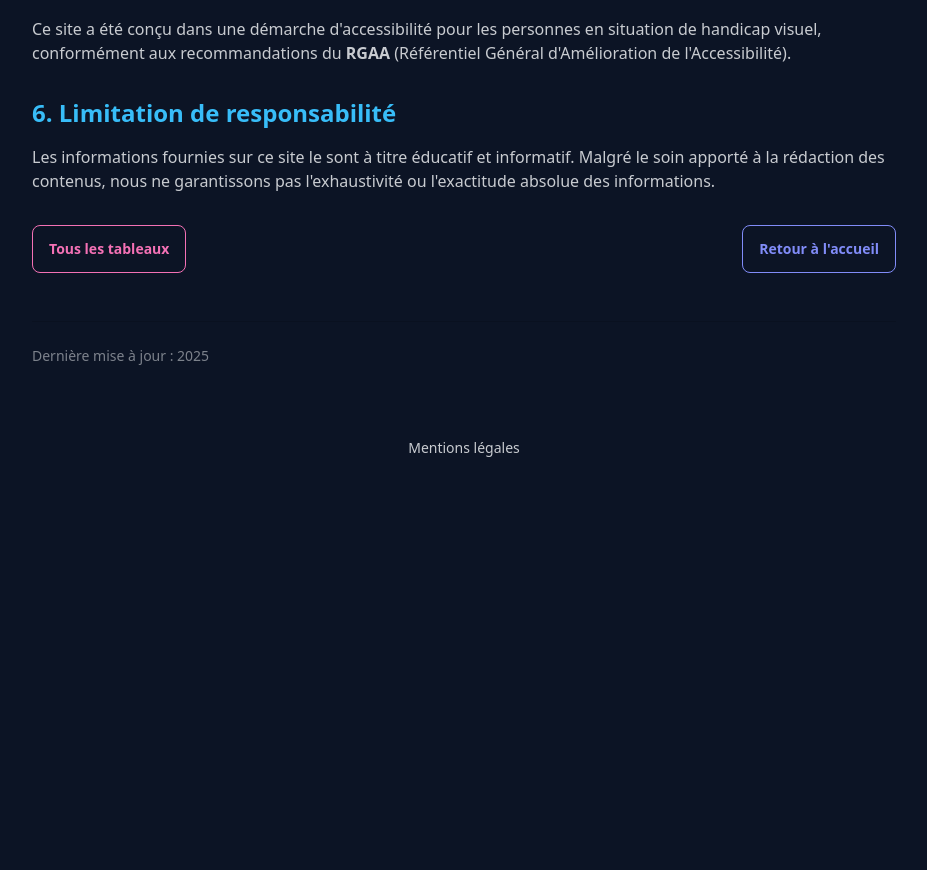
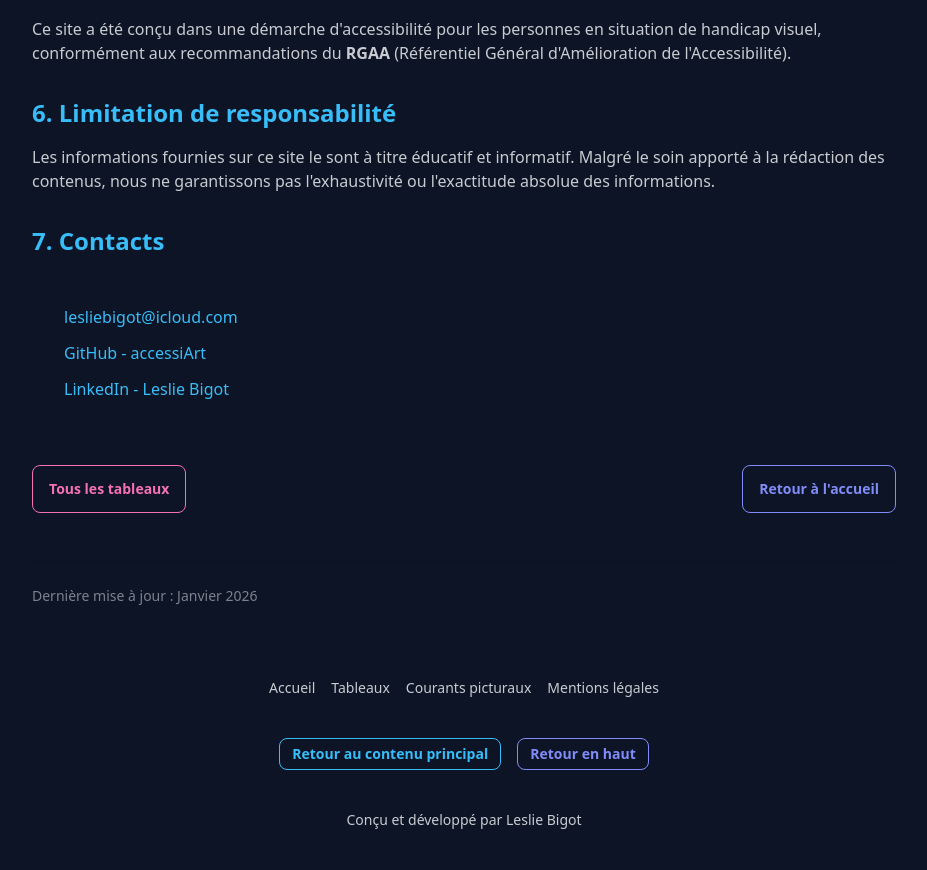
Before and after one commit to lesliebigot/accessiArt, a Node server app: page /legal-notice in a window 1280 px wide. Shown: the part 1279-2149 px from the top of the page, without its empty margins (176-1103 px from the left). Before the commit the page ends 1736 px from the top, so only its background shows below. Run offline with Node 20, Linux system fonts and the light colour scheme; style sheets or scripts are compiled from the project's sources; some libraries are stand-ins or nearby versions.

Commit message:
feat : enhance legal notice and footer

```diff
--- a/src/views/pages/legal-notice.ejs
+++ b/src/views/pages/legal-notice.ejs
@@ -73,6 +73,35 @@
         Malgré le soin apporté à la rédaction des contenus, nous ne garantissons pas l'exhaustivité ou l'exactitude absolue des informations.
       </p>
     </section>
+    <section class="mb-8">
+      <h2 class="text-2xl font-bold text-primary mb-4">7. Contacts</h2>
+        <div class="card-body">
+          <ul class="space-y-3">
+            <li class="flex items-center gap-3">
+              <a href="mailto:lesliebigot@icloud.com" class="link link-primary link-hover">
+                lesliebigot@icloud.com
+              </a>
+            </li>
+            <li class="flex items-center gap-3">
+              <a href="https://github.com/lesliebigot/accessiArt"
+                 class="link link-primary link-hover"
+                 target="_blank"
+                 rel="noopener noreferrer">
+                GitHub - accessiArt
+              </a>
+            </li>
+            <li class="flex items-center gap-3">
+              <a href="https://www.linkedin.com/in/lesliebigot"
+                 class="link link-primary link-hover"
+                 target="_blank"
+                 rel="noopener noreferrer">
+                LinkedIn - Leslie Bigot
+              </a>
+            </li>
+          </ul>
+        </div>
+    </section>
+
     <!-- Navigation -->
     <nav aria-label="Navigation" class="mt-8 flex justify-between items-center">
       <a href="/paintings">
@@ -87,7 +116,7 @@
       </a>
     </nav>
     <footer class="mt-12 pt-6 border-t border-base-300 text-sm text-base-content/60">
-      <p>Dernière mise à jour : 2025</p>
+      <p>Dernière mise à jour : Janvier 2026</p>
     </footer>
   </div>
 </main>
--- a/src/views/partials/footer.ejs
+++ b/src/views/partials/footer.ejs
@@ -1,8 +1,41 @@
 <!-- pied de page -->
-    <footer class="footer footer-horizontal footer-center bg-base-200 text-base-content rounded p-10">
-        <nav>
-            <a href="/legal-notice" className="link link-hover">Mentions légales</a>
-        </nav>
+
+  <footer class="footer footer-center p-10 bg-base-200 text-base-content">
+      <nav aria-label="Navigation du pied de page">
+        <div class="grid grid-flow-col gap-4">
+          <a href="/" class="link link-hover">Accueil</a>
+          <a href="/paintings" class="link link-hover">Tableaux</a>
+          <a href="/movements" class="link link-hover">Courants picturaux</a>
+          <a href="/legal-notice" class="link link-hover">Mentions légales</a>
+        </div>
+      </nav>
+
+      <!-- Bouton "Retour en haut" / "Retour au contenu principal" -->
+      <nav aria-label="Navigation rapide">
+        <div class="flex flex-col sm:flex-row gap-4">
+          <a
+            href="#main-content"
+            class="btn btn-outline btn-primary btn-sm"
+            aria-label="Retour au contenu principal de la page"
+          >
+            Retour au contenu principal
+          </a>
+
+          <a
+            href="#top"
+            class="btn btn-outline btn-secondary btn-sm"
+            aria-label="Retour en haut de la page"
+          >
+            Retour en haut
+          </a>
+        </div>
+      </nav>
+
+      <aside>
+        <p class="text-sm">
+          Conçu et développé par Leslie Bigot
+        </p>
+      </aside>
     </footer>
   </body>
 </html>
--- a/src/views/partials/header.ejs
+++ b/src/views/partials/header.ejs
@@ -1,4 +1,4 @@
-<body data-theme="night">
+<body data-theme="night" id="top">
   <!-- Skip link pour navigation au clavier -->
   <a
     href="#main-content"
```
